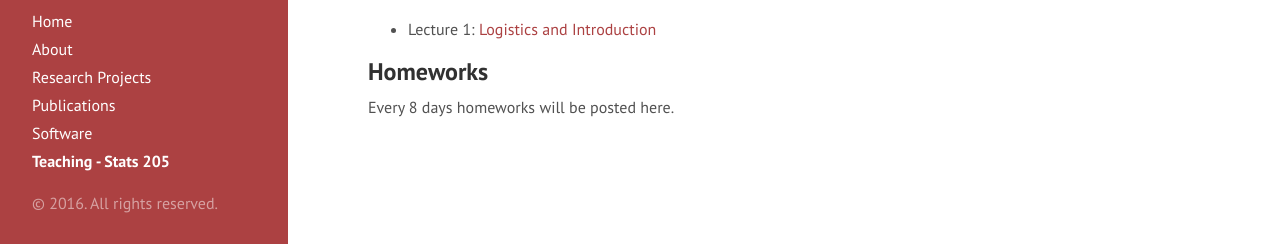
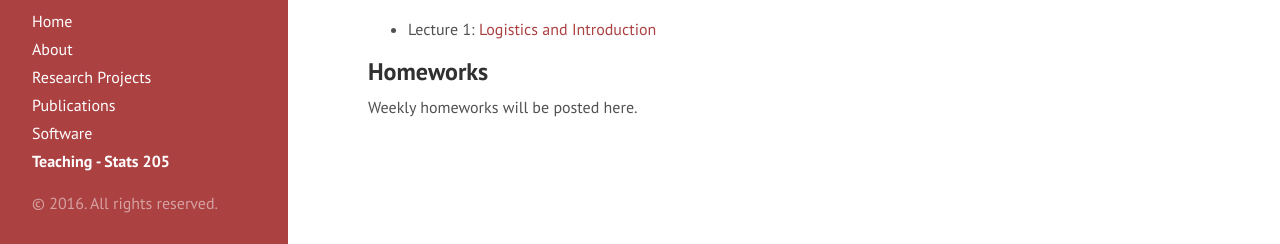
Before and after one commit to ChristofSeiler/ChristofSeiler.github.io, a Jekyll site: the page built from stats205.md, in a window 1280 px wide and 900 px high, scrolled down 729 px. Shown: the part 653-897 px from the top of the window. Built offline with Jekyll 4.4.1, drawn with Linux system fonts in a browser that asks for light colours.

Commit message:
small changes

```diff
--- a/stats205.md
+++ b/stats205.md
@@ -52,4 +52,4 @@ Before each class links to slides will be posted here.
 * Lecture 1: [Logistics and Introduction](Lecture1/LogisticsIntroduction.html)
 
 ## Homeworks
-Every 8 days homeworks will be posted here.
+Weekly homeworks will be posted here.
```
